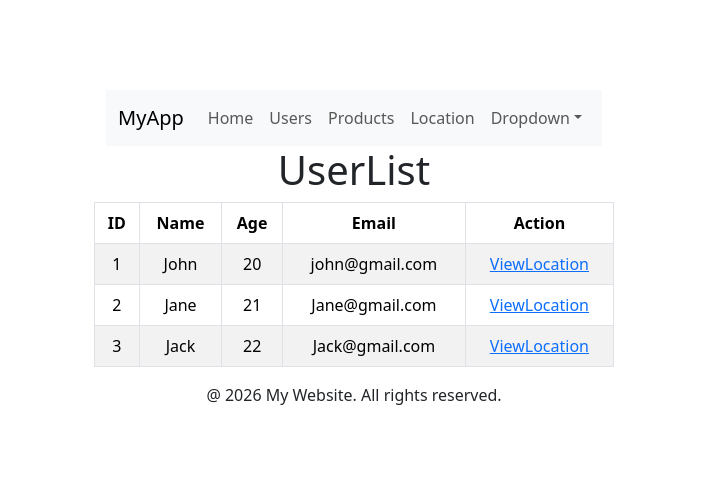
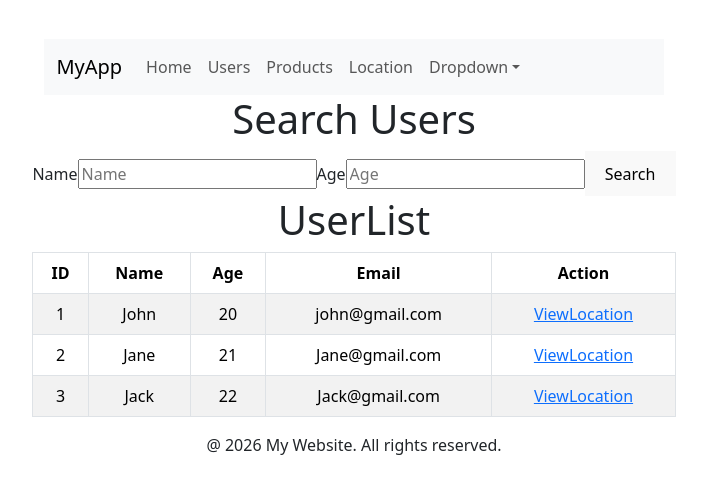
Before and after one commit to tungtq123/reactjs-demo-se1943, a React (Vite) app: page /users in a window 1280 px wide. Shown: the part 144-638 px from the top of the page, without its empty margins (286-993 px from the left). Built offline with nearby package versions, Linux system fonts and the light colour scheme.

Commit message:
SetSearchParams

```diff
--- a/src/components/LoginForm.jsx
+++ b/src/components/LoginForm.jsx
@@ -1,12 +1,20 @@
 import { useEffect, useState } from "react";
+import { useNavigate } from "react-router-dom";
 
 const LoginForm = () => {
   const [username, setUsername] = useState("");
   const [password, setPassword] = useState("");
+  const navigate = useNavigate();
   const handleSubmit = (event) => {
     event.preventDefault();
     console.log("username", username);
     console.log("password", password);
+    if (username === "admin" && password === "password") {
+      alert("Login successful");
+      navigate("/users", {replace: true});
+    } else {
+      alert("Login failed");
+    }
   };
 
   useEffect(() => {
@@ -14,8 +22,6 @@ const LoginForm = () => {
     console.log("username", username);
     console.log("password", password);
   }, [password, username]);
-
-
 
   return (
     <div className="login-form">
--- a/src/components/ProfileComponent.jsx
+++ b/src/components/ProfileComponent.jsx
@@ -1,11 +1,12 @@
 /* eslint-disable no-unused-vars */
 import React, { useEffect, useState } from "react";
-import { Navigate, useNavigate } from "react-router-dom";
+import { Navigate, useNavigate, useParams } from "react-router-dom";
 
 function ProfileComponent() {
-  const [isLoggedIn, setIsLoggedIn] = useState(true);
+  const [isLoggedIn, setIsLoggedIn] = useState(false);
+  const {id} = useParams();
   const fetchData = async () => {
-    const response = await fetch("https://jsonplaceholder.typicode.com/users");
+    const response = await fetch(`https://jsonplaceholder.typicode.com/users/${id}`);
     if (response.ok) {
       const data = await response.json();
       setIsLoggedIn(true);
@@ -23,8 +24,8 @@ function ProfileComponent() {
 
   return (
     <div>
-      {isLoggedIn === false && <Navigate to="/login" replace />}
-      <h1>User Profile</h1>
+      {/* {isLoggedIn === true && <Navigate to="/login" replace />} */}
+      <h1>User Profile: {id}</h1>
       <p>This is the profile component.</p>
     </div>
   );
--- a/src/components/UserList.jsx
+++ b/src/components/UserList.jsx
@@ -1,7 +1,27 @@
 import { Table } from "react-bootstrap";
-import { Link } from "react-router-dom";
+import { Link, useSearchParams } from "react-router-dom";
+import { FormGroup } from "react-bootstrap";
+import { useState } from "react";
 
 const UserList = () => {
+  const [searchParams, setSearchParams] = useSearchParams();
+  const [name, setName] = useState("");
+  const [age, setAge] = useState("");
+  const fetchUsers = () => {
+    const name = searchParams.get("name");
+    const age = searchParams.get("age");
+    console.log(name, age);
+    const response = fetch(
+      "https://jsonplaceholder.typicode.com/users?name=" + name + "&age=" + age
+    )
+      .then((response) => response.json())
+      .catch((error) => console.log(error));
+  };
+
+  const handleSearch = () => {
+    setSearchParams({ name, age });
+  };
+
   const users = [
     {
       id: 1,
@@ -25,6 +45,30 @@ const UserList = () => {
 
   return (
     <div>
+      <h1>Search Users</h1>
+      <FormGroup>
+        <label htmlFor="name">Name</label>
+        <input
+          type="text"
+          name="name"
+          id="name"
+          onChange={(e) => setName(e.target.value)}
+          placeholder="Name"
+          value={searchParams.name}
+        />
+        <label htmlFor="age">Age</label>
+        <input
+          type="text"
+          name="age"
+          id="age"
+          onChange={(e) => setAge(e.target.value)}
+          placeholder="Age"
+          value={searchParams.age}
+        />
+        <button type="submit" onClick={handleSearch}>
+          Search
+        </button>
+      </FormGroup>
       <h1>UserList</h1>
       <Table striped bordered hover>
         <thead>
```
